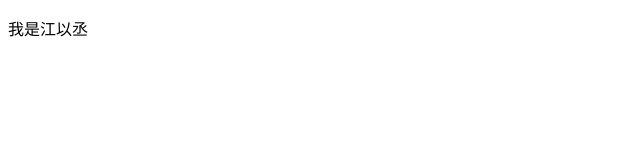
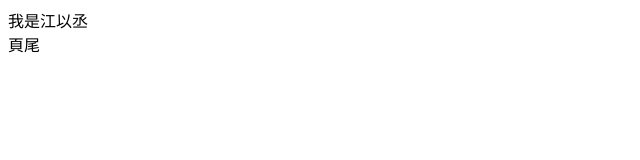
Before and after one commit to Yicheng0093/test_1219, a plain HTML site: page 網頁/index.html in a window 1280 px wide. Shown: the whole page, without its empty margins (0-640 px from the left). Drawn offline with Linux system fonts and the light colour scheme.

Commit message:
新增head、footer

```diff
--- a/網頁/index.html
+++ b/網頁/index.html
@@ -6,6 +6,7 @@
     <title>Document</title>
 </head>
     <body>
-        <p>我是江以丞</p>
+        <head>我是江以丞</head>
+        <footer>頁尾</footer>
     </body>
 </html>
```
